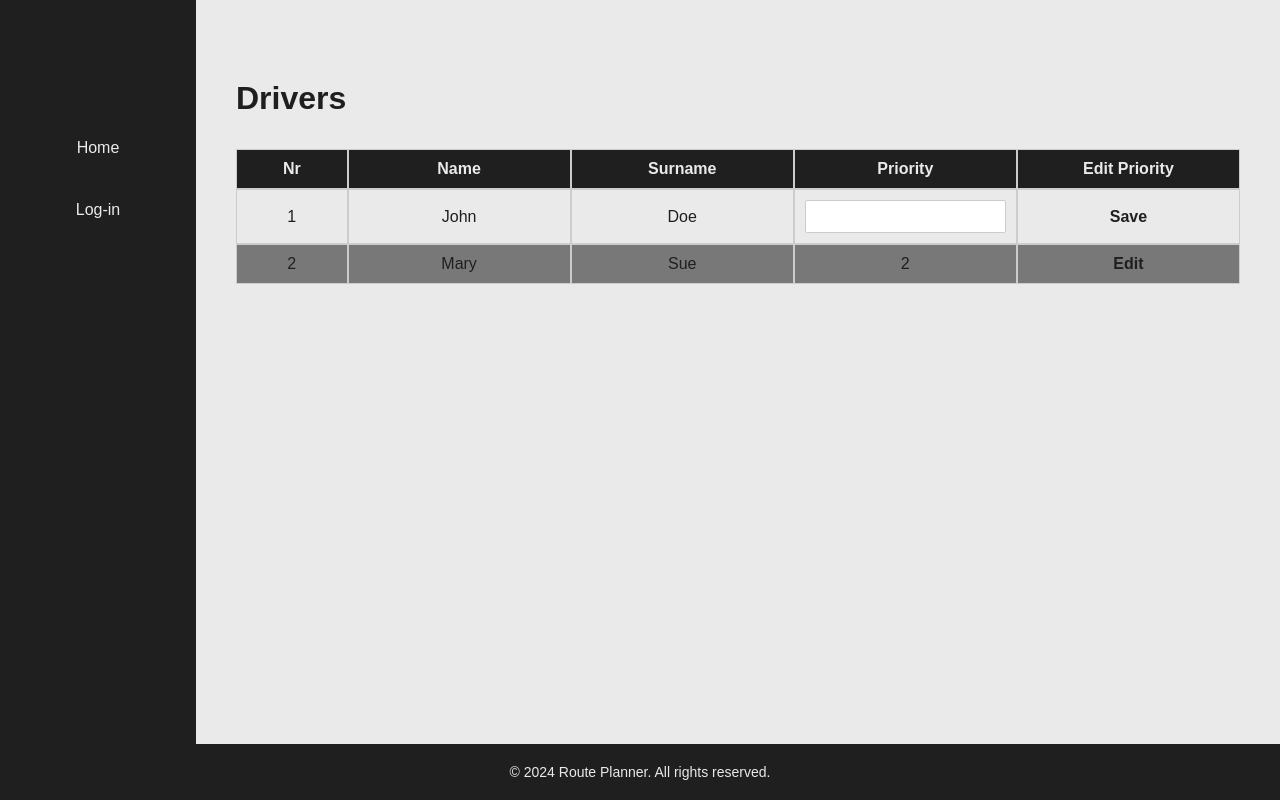
After one commit to Warlexfox/Product_delivery_routing, a Flask app: template templates/view-drivers.html in a window 1280 px wide. The commit adds this page. Run offline with Flask 3, Linux system fonts and the light colour scheme; the template is opened without the code that fills it, so the values that code supplies are empty; some libraries are stand-ins or nearby versions.

Commit message:
UI Fixes and added UI elements to accomodate driver functionality

```diff
--- a/routes.py
+++ b/routes.py
@@ -266,3 +266,9 @@ def export_locations(route_id):
         headers={'Content-Disposition': f'attachment;filename=locations_{route_id}.csv'}
     )
     return response
+
+@app.route('/view_drivers')
+@login_required
+def view_drivers():
+    routes = Route.query.filter_by(user_id=session['user_id']).all()
+    return render_template('view-drivers.html', routes=routes)
--- a/static/style.css
+++ b/static/style.css
@@ -37,6 +37,17 @@
   min-height: 100vh;
 }
 
+/* Hide arrows in number input fields for Chrome, Safari, Edge, and Opera */
+input[type="number"]::-webkit-outer-spin-button,
+input[type="number"]::-webkit-inner-spin-button {
+  -webkit-appearance: none;
+  margin: 0;
+}
+
+/* Hide arrows in number input fields for Firefox */
+input[type="number"] {
+  -moz-appearance: textfield;
+}
 /* //////////////////// */
 /* REUSABLE COMPONENTS */
 
@@ -51,7 +62,12 @@
   color: var(--colour-main);
 }
 
+.mb-2 {
+  margin-bottom: 1.6rem;
+}
+
 .btn--default {
+  display: inline-block;
   width: max-content;
   font-size: 1.6rem;
   text-decoration: none;
@@ -73,6 +89,11 @@
   scale: 0.98;
 }
 
+.btn--default:focus {
+  outline: 4px solid var(--gray--2);
+  outline-offset: -4px;
+}
+
 /* BREADCRUMBS */
 .breadcrumb {
   font-size: 1.4rem;
@@ -86,9 +107,7 @@
 .breadcrumb__link:hover {
   text-decoration: underline;
 }
-  .mb-2{
-    margin-bottom: 1.6rem;
-  }
+
 /* FORM */
 .form {
   display: flex;
@@ -181,6 +200,13 @@
   border: 1px solid #ccc;
 }
 
+.table__input {
+  width: 100%;
+  padding: 0.8rem;
+  border: 1px solid #ccc;
+  border-radius: 2px;
+}
+
 .table__link,
 .table__link--delete {
   color: var(--colour-main);
@@ -194,6 +220,10 @@
 
 .table__link--delete:hover {
   color: #c9302c;
+}
+
+.table__link--save:hover {
+  color: #449d44;
 }
 
 /* ///////////////////////////////// */
@@ -305,7 +335,7 @@
 }
 
 .one-route-table {
-    grid-template-columns: 1fr 2fr 3fr 1fr 2fr 1fr;
+  grid-template-columns: 1fr 2fr 3fr 1fr 2fr 2fr 1fr;
 }
 
 /* ADD LOCATION PAGE */
@@ -357,6 +387,12 @@
   height: 35rem;
   background-color: var(--gray--2);
   border-radius: 2px;
+}
+
+/* DRIVERS PAGE */
+
+.drivers-table {
+  grid-template-columns: 1fr 2fr 2fr 2fr 2fr;
 }
 
 /* /////////////// */
--- a/templates/base.html
+++ b/templates/base.html
@@ -4,7 +4,10 @@
   <head>
     <meta charset="UTF-8" />
     <title>{% block title %}Route Planner{% endblock %}</title>
-    <link rel="stylesheet" href="{{ url_for('static', filename='style.css') }}" />
+    <link
+      rel="stylesheet"
+      href="{{ url_for('static', filename='style.css') }}"
+    />
     <meta name="viewport" content="width=device-width, initial-scale=1.0" />
     {% block extra_head %}{% endblock %}
   </head>
@@ -18,18 +21,38 @@
 
         <ul class="main-nav__list">
           <li>
-                    <a href="{{ url_for('index') }}" class="main-nav__link {% if request.endpoint == 'index' %}main-nav__link--active{% endif %}">Home</a>
+            <a
+              href="{{ url_for('index') }}"
+              class="main-nav__link {% if request.endpoint == 'index' %}main-nav__link--active{% endif %}"
+              >Home</a
+            >
           </li>
           {% if current_user %}
           <li>
-                    <a href="{{ url_for('view_routes') }}" class="main-nav__link {% if 'view_routes' in request.endpoint %}main-nav__link--active{% endif %}">Routes</a>
+            <a
+              href="{{ url_for('view_routes') }}"
+              class="main-nav__link {% if 'view_routes' in request.endpoint %}main-nav__link--active{% endif %}"
+              >Routes</a
+            >
           </li>
+          <li>
+            <a
+              href="{{ url_for('view_drivers') }}"
+              class="main-nav__link {% if 'view_drivers' in request.endpoint %}main-nav__link--active{% endif %}"
+              >Drivers</a
+            >
+          </li>
+
           <li>
             <a href="{{ url_for('logout') }}" class="main-nav__link">Log-out</a>
           </li>
           {% else %}
           <li>
-                    <a href="{{ url_for('login') }}" class="main-nav__link {% if request.endpoint == 'login' %}main-nav__link--active{% endif %}">Log-in</a>
+            <a
+              href="{{ url_for('login') }}"
+              class="main-nav__link {% if request.endpoint == 'login' %}main-nav__link--active{% endif %}"
+              >Log-in</a
+            >
           </li>
           {% endif %}
         </ul>
@@ -37,14 +60,10 @@
 
       <!-- Main Content Area -->
       <main class="main-content">
-            {% with messages = get_flashed_messages(with_categories=true) %}
-              {% if messages %}
-                {% for category, message in messages %}
+        {% with messages = get_flashed_messages(with_categories=true) %} {% if
+        messages %} {% for category, message in messages %}
         <div class="alert alert-{{ category }}">{{ message }}</div>
-                {% endfor %}
-              {% endif %}
-            {% endwith %}
-            {% block content %}{% endblock %}
+        {% endfor %} {% endif %} {% endwith %} {% block content %}{% endblock %}
       </main>
 
       <!-- Footer -->
--- /dev/null
+++ b/templates/view-drivers.html
@@ -0,0 +1,37 @@
+{% extends "base.html" %} {% block title %}Drivers{% endblock %} {% block
+content %}
+<section class="drivers-section">
+  <h1 class="header--primary">Drivers</h1>
+
+  <div class="table drivers-table">
+    <!-- Header Row -->
+    <div class="table__row table__row--header">
+      <div class="table__cell">Nr</div>
+      <div class="table__cell">Name</div>
+      <div class="table__cell">Surname</div>
+      <div class="table__cell">Priority</div>
+      <div class="table__cell">Edit Priority</div>
+    </div>
+
+    <!-- Data Row -->
+    <div class="table__row">
+      <div class="table__cell">1</div>
+      <div class="table__cell">John</div>
+      <div class="table__cell">Doe</div>
+      <div class="table__cell">
+        <input type="number" class="table__input" />
+      </div>
+      <div class="table__cell">
+        <a href="#" class="table__link table__link--save">Save</a>
+      </div>
+    </div>
+    <div class="table__row">
+      <div class="table__cell">2</div>
+      <div class="table__cell">Mary</div>
+      <div class="table__cell">Sue</div>
+      <div class="table__cell">2</div>
+      <div class="table__cell"><a href="#" class="table__link">Edit</a></div>
+    </div>
+  </div>
+</section>
+{% endblock %}
```
Also changed, not shown: templates/view-one-route.html (+39 -10 lines), templates/view-routes.html (+21 -8 lines). Lines whose indentation alone changed are shown as unchanged.
